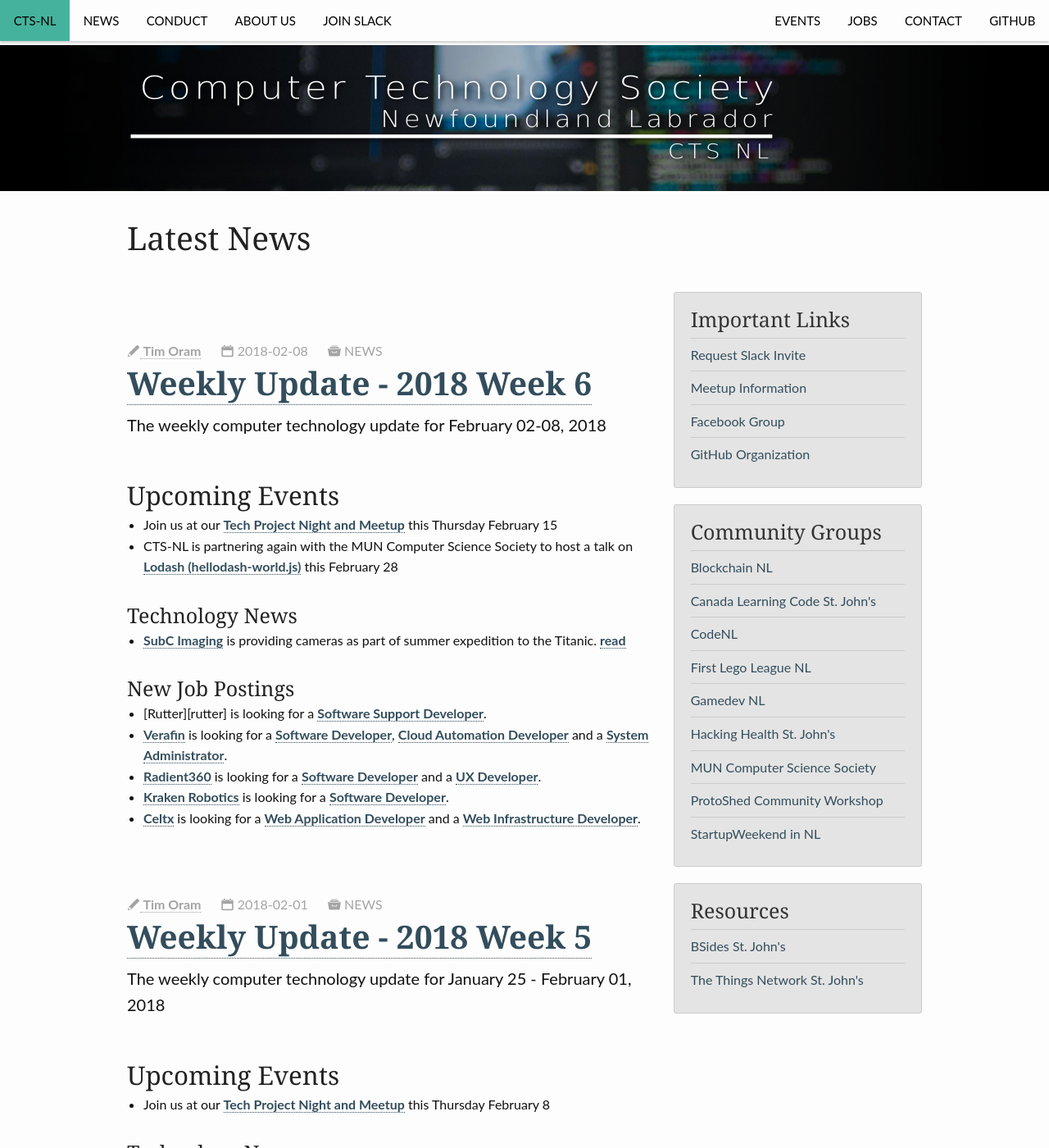
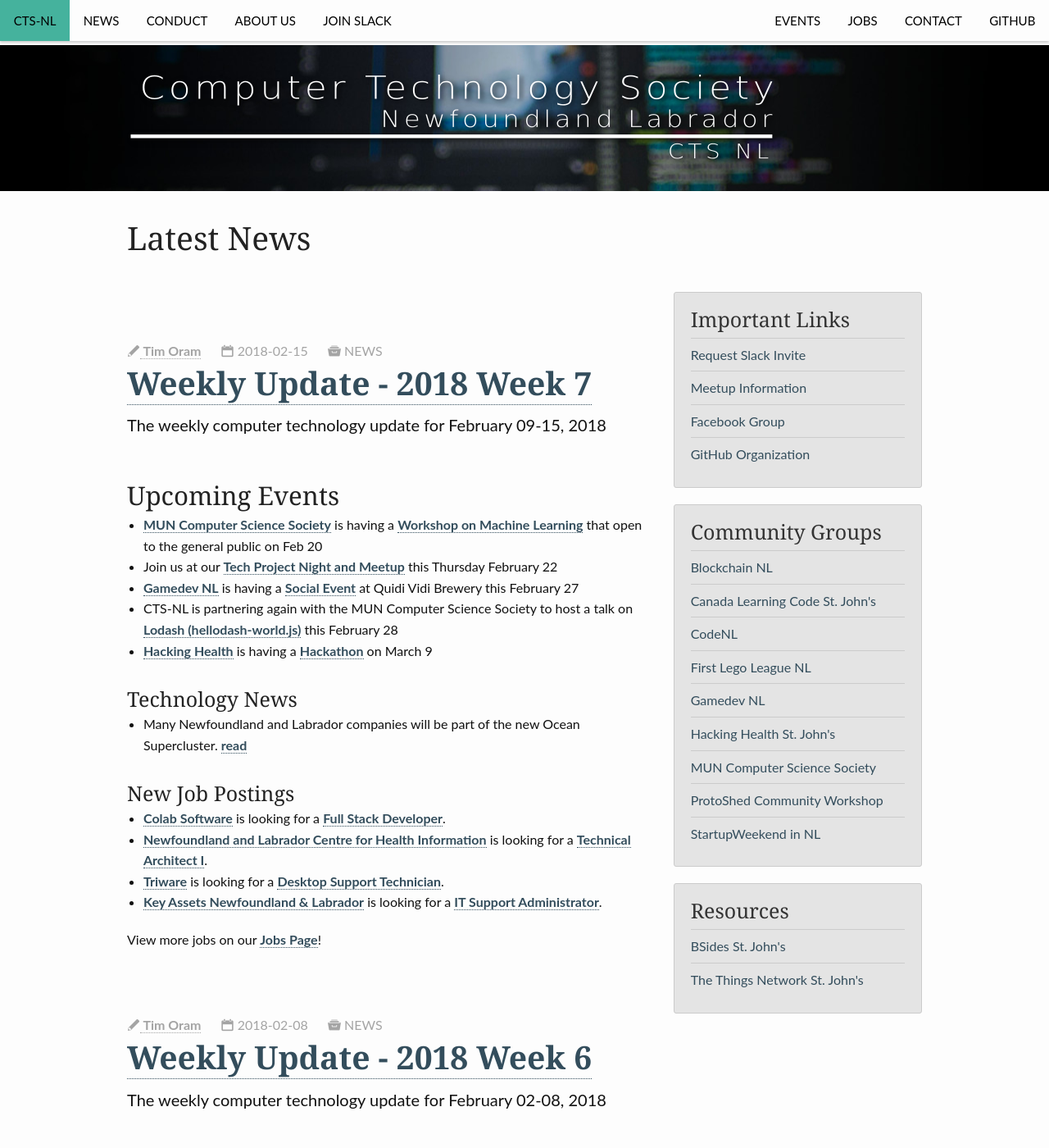
Before and after one commit to CTS-NL/CTS-NL.github.io, a Jekyll site: the page built from pages/index.html, in a window 1280 px wide and 1400 px high. Shown: the whole window at 82% size. Built offline with Jekyll 4.4.1, drawn with Linux system fonts in a browser that asks for light colours; some of the changed text lies outside the part shown.

Commit message:
Weekly update

```diff
--- a/_data/companies.yml
+++ b/_data/companies.yml
@@ -16,12 +16,18 @@
 integrated:
   name: Integrated Informatics
   url: http://integrated-informatics.com/
+keyassets:
+  name: 'Key Assets Newfoundland & Labrador'
+  url: https://www.keyassetsnl.ca/
 kraken:
   name: Kraken Robotics
   url: http://krakenrobotics.com/
 nalcor:
   name: Nalcor Energy
   url: https://nalcorenergy.com/
+nlchi:
+  name: Newfoundland and Labrador Centre for Health Information
+  url: https://www.nlchi.nl.ca/
 otherocean:
   name: Other Ocean Interactive
   url: http://www.otherocean.com/
@@ -43,6 +49,9 @@
 subc:
   name: SubC Imaging
   url: http://subcimaging.com/
+triware:
+  name: Triware Technologies Inc.
+  url: http://triware.ca/
 verafin:
   name: Verafin
   url: https://verafin.com
--- a/_data/jobs.yml
+++ b/_data/jobs.yml
@@ -1,7 +1,21 @@
-- company: easternhealth
+- company: keyassets
   jobs:
-  - title: Database Analyst
-    link: https://www.careerbeacon.com/en/posting/725713/eastern-health/data-base-analyst/st-john-s
+  - title: IT Support Administrator
+    link: https://www.careerbeacon.com/en/posting/727217/key-assets-canada/it-support-administrator/st-john-s
+- company: triware
+  jobs:
+  - title: Desktop Support Technician
+    link: https://www.careerbeacon.com/en/posting/728666/triware/desktop-support-technician/st-john-s
+- company: nlchi
+  jobs:
+  - title: Technical Architect I
+    link: https://www.careerbeacon.com/en/posting/728660/newfoundland-and-labrador-centre-for-health-information/technical-architect-i/st-john-s
+- company: colab
+  jobs:
+  - title: Lead Developer
+    link: https://www.colabsoftware.com/careers
+  - title: Full Stack Developer
+    link: https://www.colabsoftware.com/careers
 - company: nalcor
   jobs:
   - title: Systems Analyst (Term)
@@ -15,8 +29,6 @@
   - title: Software Developer
     link: https://verafin.com/careers/
   - title: Cloud Automation Developer
-    link: https://verafin.com/careers/
-  - title: System Administrator
     link: https://verafin.com/careers/
 - company: radient
   jobs:
@@ -70,7 +82,3 @@
     link: https://www.careerbeacon.com/en/posting/719089
   - title: Multimedia Developer
     link: https://www.careerbeacon.com/en/posting/719607
-- company: colab
-  jobs:
-  - title: Lead Developer
-    link: https://www.colabsoftware.com/careers
--- /dev/null
+++ b/_posts/2018-02-15-Weekly-Update.md
@@ -0,0 +1,60 @@
+---
+layout: page
+title: "Weekly Update - 2018 Week 7"
+teaser: "The weekly computer technology update for February 09-15, 2018"
+header:
+    image: "logo.png"
+    pattern: "header-texture.jpg"
+categories:
+    - news
+---
+
+## Upcoming Events
+
+* [MUN Computer Science Society][muncompsci] is having a [Workshop on Machine Learning](https://www.facebook.com/events/836396746539799/?active_tab=discussion) that open to the general public on Feb 20
+* Join us at our [Tech Project Night and Meetup][meetup] this Thursday February 22
+* [Gamedev NL][gamedevnl] is having a [Social Event](http://gamedevnl.org/index.php/2018/02/15/february-27th-meetup-social-at-quidi-vidi/) at Quidi Vidi Brewery this February 27
+* CTS-NL is partnering again with the MUN Computer Science Society to host a talk on [Lodash (hellodash-world.js)](https://www.meetup.com/Computer-Technology-Society-of-Newfoundland-and-Labrador/events/247508309/) this February 28
+* [Hacking Health][hackinghealth] is having a [Hackathon](https://www.eventbrite.ca/e/hacking-health-st-johns-hackathon-2018-tickets-42899496549) on March 9
+
+### Technology News
+
+* Many Newfoundland and Labrador companies will be part of the new Ocean Supercluster. [read](http://www.cbc.ca/news/canada/newfoundland-labrador/subc-clarenville-titanic-oceangate-tourism-titanic-video-1.4522329)
+
+### New Job Postings
+
+* [Colab Software][colab] is looking for a [Full Stack Developer](https://www.colabsoftware.com/careers).
+* [Newfoundland and Labrador Centre for Health Information][nlchi] is looking for a [Technical Architect I](https://www.careerbeacon.com/en/posting/728660/newfoundland-and-labrador-centre-for-health-information/technical-architect-i/st-john-s).
+* [Triware][triware] is looking for a [Desktop Support Technician](https://www.careerbeacon.com/en/posting/728666/triware/desktop-support-technician/st-john-s).
+* [Key Assets Newfoundland & Labrador][keyassets] is looking for a [IT Support Administrator](https://www.careerbeacon.com/en/posting/727217/key-assets-canada/it-support-administrator/st-john-s).
+
+View more jobs on our [Jobs Page]({{ site.url }}{{ site.baseurl }}/jobs)!
+
+[meetup]:https://www.meetup.com/Computer-Technology-Society-of-Newfoundland-and-Labrador/events/wzrpgpyxdbdc/
+
+[blockchainnl]:https://www.facebook.com/blockchainnl/
+[gamedevnl]:http://gamedevnl.org
+[hackinghealth]:https://www.facebook.com/HHStJohnsNL/
+[muncompsci]:https://muncompsci.ca/
+
+[bluedrop]:http://www.bluedroplearningnetworks.com/
+[celtx]:https://www.celtx.com
+[chummy]:https://chummygames.com
+[colab]:https://www.colabsoftware.com/
+[compusult]:http://www.compusult.net/
+[hyperloop]:https://paradigmhyperloop.com/
+[integrated]:http://integrated-informatics.com/
+[kraken]:http://krakenrobotics.com/
+[otherocean]:http://www.otherocean.com/
+[peachy]:https://www.peachylife.ca/
+[provident]:https://provident10.ca/
+[quidder]:https://qwidder.com/
+[quorum]:http://www.quorumdms.com/
+[radient]:http://radient360.com/
+[subc]:http://subcimaging.com/
+[verafin]:https://verafin.com
+[whalecompany]:https://www.heyorca.com/
+[zedit]:http://www.zedit.com/
+[nlchi]:https://www.nlchi.nl.ca/
+[triware]:http://triware.ca/
+[keyassets]:https://www.keyassetsnl.ca/
--- a/pages/jobs.html
+++ b/pages/jobs.html
@@ -8,8 +8,12 @@
 permalink: "/jobs/"
 ---
 
+<p class="teaser" itemprop="description">
+    Last updated {{ 'now' | date: "%b %d, %Y" }} and updated every Thursday.
+</p>
+
 {% for entry in site.data.jobs %}
-<h3><a href="{{ site.data.companies[entry.company].name }}}">{{ site.data.companies[entry.company].name }}</a></h3>
+<h3><a href="{{ site.data.companies[entry.company].url }}">{{ site.data.companies[entry.company].name }}</a></h3>
 <ul>
     {% for job in entry.jobs %}
     <li><a href="{{ job.link }}">{{ job.title }}</a></li>
```
